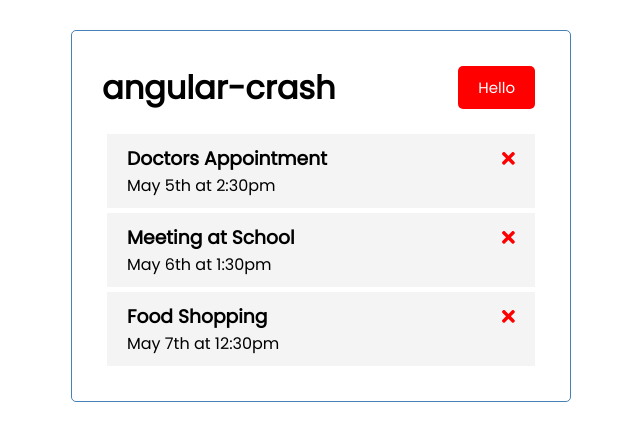
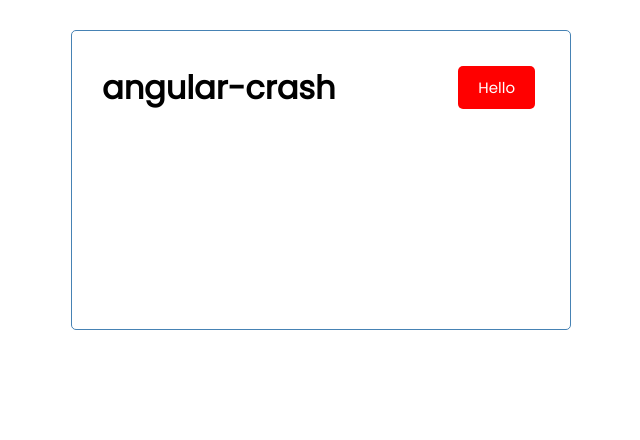
Before and after one commit to eggsys/Angular-CrashCourse, an Angular app: page / in a window 1280 px wide. Shown: the top 440 px of the page, without its empty margins (319-959 px from the left). Built offline with nearby package versions, Linux system fonts and the light colour scheme.

Commit message:
use service

```diff
--- a/src/app/components/tasks/tasks.component.ts
+++ b/src/app/components/tasks/tasks.component.ts
@@ -1,6 +1,7 @@
 import { Component, OnInit } from '@angular/core';
-import {Task} from '../../Task'    // interface
-import {TASKS} from '../../mock-tasks' // mock data
+import { TaskService } from 'src/app/services/task.service';
+import { Task } from '../../Task'    // interface
+
 
 // this components shall get data from json, Backend
 
@@ -10,7 +11,7 @@ import {TASKS} from '../../mock-tasks' // mock data
   styleUrls: ['./tasks.component.css']
 })
 export class TasksComponent implements OnInit {
-  tasks: Task[] = TASKS
+  tasks: Task[] = []
   constructor() { }
 
   ngOnInit(): void {
```
Also changed, not shown: 2 other files (tests, documents, lock files or other folders).
